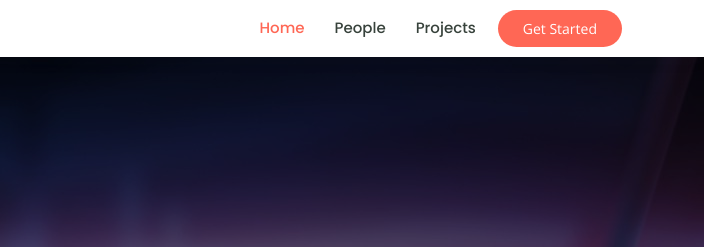
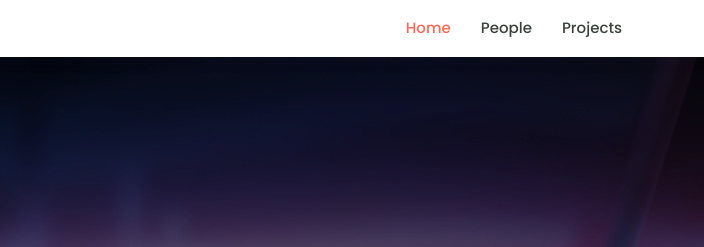
Before and after one commit to bsram88/bsram88.github.io, a plain HTML site: page index.html in a window 1280 px wide. Shown: the top 247 px of the page, 576-1280 px from the left. Drawn offline with nearby package versions, Linux system fonts and the light colour scheme.

Commit message:
Get Started removed

```diff
--- a/index.html
+++ b/index.html
@@ -56,7 +56,7 @@
         <i class="bi bi-list mobile-nav-toggle"></i>
       </nav><!-- .navbar -->
 
-      <a href="#main" class="get-started-btn">Get Started</a>
+      <!-- <a href="#main" class="get-started-btn">Get Started</a> -->
 
     </div>
   </header><!-- End Header -->
```
Also changed, not shown: projects.html (+1 -1 lines).
